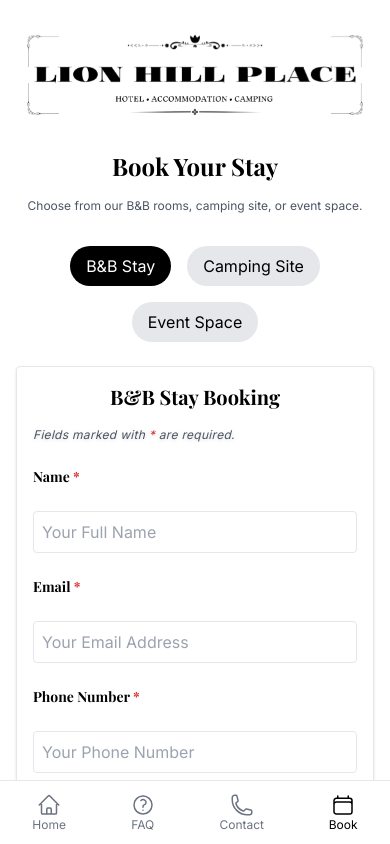
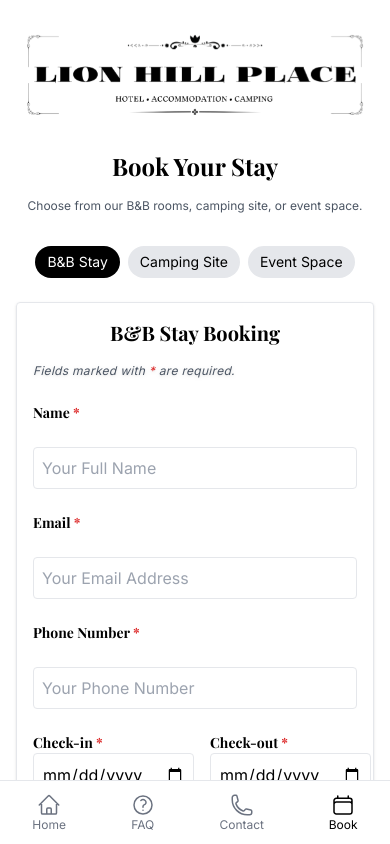
Before and after one commit to pacc-jean/bed-breakfast, a React (Vite) app in the folder frontend/: page /book in a window 390 px wide. Both pictures are taken after a click on the button "B&B Stay". Shown: the top 844 px of the page. Built offline with nearby package versions, Linux system fonts and the light colour scheme.

Commit message:
booking page updates

```diff
--- a/frontend/src/components/Bookings/BookingForm.jsx
+++ b/frontend/src/components/Bookings/BookingForm.jsx
@@ -3,7 +3,7 @@ import BnbStayForm from './form-types/BnbStayForm';
 import CampingSiteForm from './form-types/CampingSiteForm';
 import EventSpaceForm from './form-types/EventSpaceForm';
 
-const BookingForm = ({ bookingType, onSubmit, onCancel }) => {
+const BookingForm = ({ bookingType, onSubmit }) => {
   const renderForm = () => {
     switch (bookingType) {
       case 'B&B Stay':
@@ -18,20 +18,10 @@ const BookingForm = ({ bookingType, onSubmit, onCancel }) => {
   };
 
   return (
-    <div className="max-w-3xl mx-auto p-4 border rounded shadow">
+    <div className="max-w-xl mx-auto p-4 border rounded shadow">
       <h2 className="text-xl md:text-2xl font-bold mb-4 text-center" style={{ fontFamily: 'Playfair Display, serif' }}>{bookingType} Booking</h2>
       {renderForm()}
 
-      {onCancel && (
-        <div className="mt-6 text-center">
-          <button
-            onClick={onCancel}
-            className="text-sm text-gray-600 hover:underline"
-          >
-            Cancel Booking
-          </button>
-        </div>
-      )}
     </div>
   );
 };
--- a/frontend/src/pages/BookingsPage.jsx
+++ b/frontend/src/pages/BookingsPage.jsx
@@ -30,18 +30,29 @@ const BookingsPage = () => {
 
   return (
     <div className="min-h-screen pt-[150px] px-4">
-      <h1 className="text-2xl md:text-4xl font-bold text-center mb-4" style={{ fontFamily: 'Playfair Display, serif' }}>Book Your Stay</h1>
-      <p className="text-xs md:text-sm text-center text-gray-600 mb-8" style={{ fontFamily: 'Inter, sans-serif' }}>
+      <h1
+        className="text-2xl md:text-4xl font-bold text-center mb-4"
+        style={{ fontFamily: 'Playfair Display, serif' }}
+      >
+        Book Your Stay
+      </h1>
+      <p
+        className="text-xs md:text-sm text-center text-gray-600 mb-8"
+        style={{ fontFamily: 'Inter, sans-serif' }}
+      >
         Choose from our B&B rooms, camping site, or event space.
       </p>
 
       {/* Booking type buttons ALWAYS visible */}
-      <div className="flex flex-wrap justify-center gap-4 mb-6" style={{ fontFamily: 'Inter, sans-serif' }}>
+      <div
+        className="flex flex-wrap justify-center gap-2 mb-6"
+        style={{ fontFamily: 'Inter, sans-serif' }}
+      >
         {bookingOptions.map((type) => (
           <button
             key={type}
             onClick={() => handleTypeSelect(type)}
-            className={`px-4 py-2 rounded-full transition ${
+            className={`text-sm sm:text-base px-3 sm:px-4 py-1.5 sm:py-2 rounded-full transition ${
               bookingType === type
                 ? 'bg-black text-white'
                 : 'bg-gray-200 hover:bg-gray-300 text-black'
```
